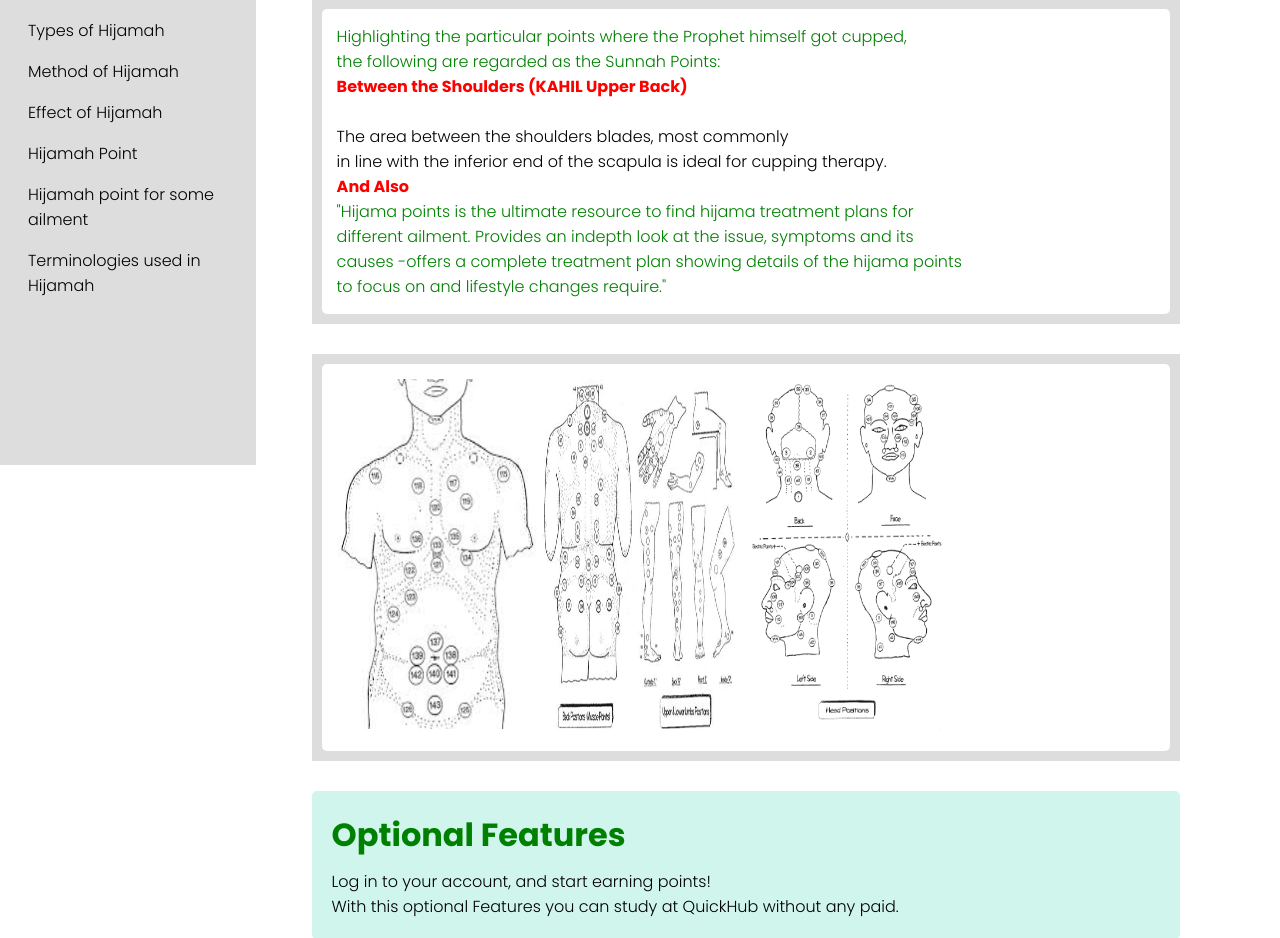
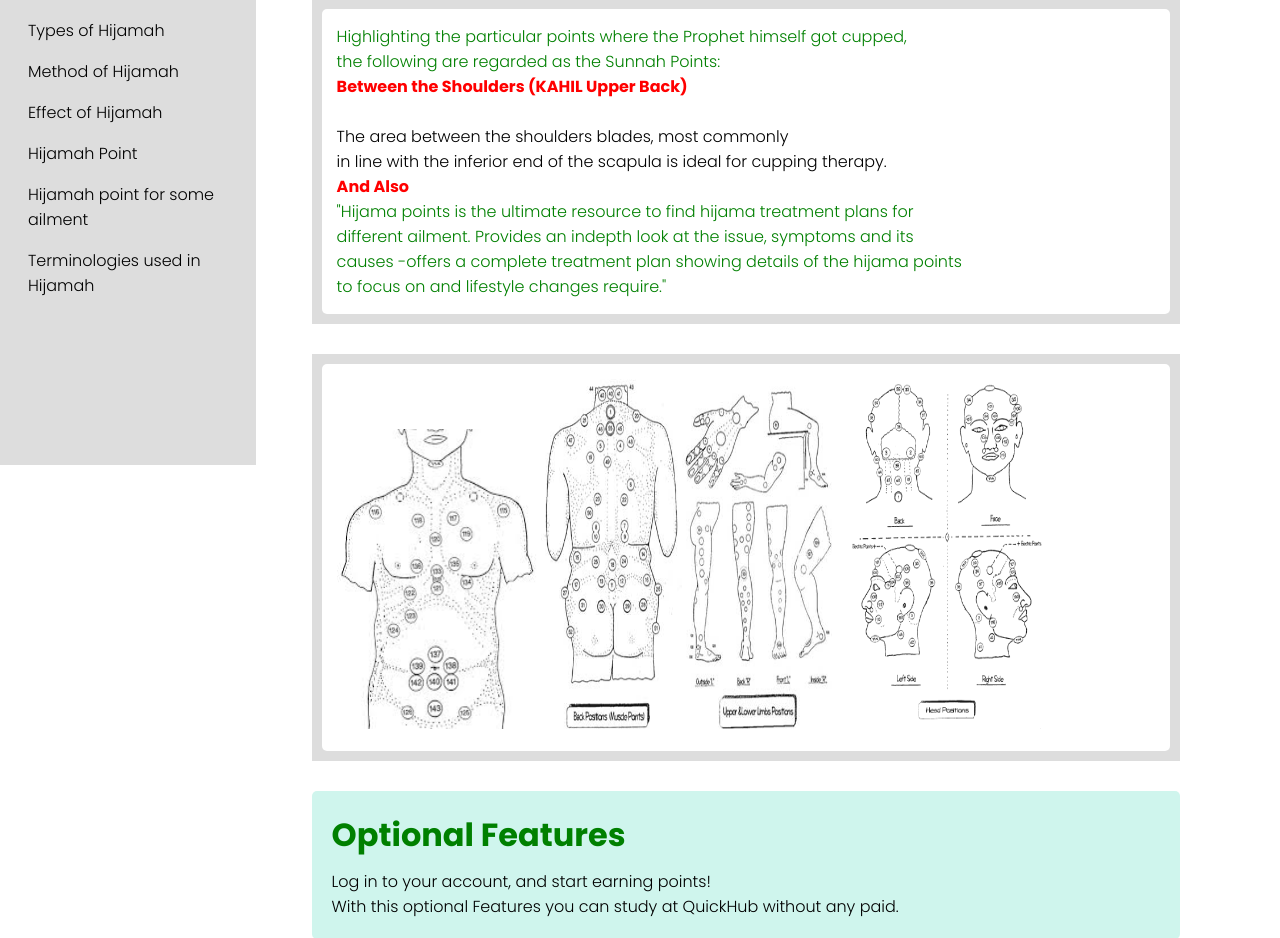
Before and after one commit to Herdham/QuickHub, a Django app: page /point/ in a window 1280 px wide. Shown: the part 335-1273 px from the top of the page. Run offline with Django 5.2, Linux system fonts and the light colour scheme; some web fonts are replaced.

Commit message:
more changes

```diff
--- a/QuickApp/templates/Template/allcourses/arabic_course/hijamah/hijamah_point.html
+++ b/QuickApp/templates/Template/allcourses/arabic_course/hijamah/hijamah_point.html
@@ -168,8 +168,8 @@
 
                             <div class="example">
                                 <div class="exampleinner">
-                                    <img src="{% static '/images/allcourses/H_images.jfif' %}" style="width: 200px; height: 350px;"  alt="">
-                                    <img src="{% static '/images/allcourses/H_Chiropractic-img4.jpg' %}" style="width: 200px; height: 350px;"  alt="">
+                                    <img src="{% static '/images/allcourses/H_images.jfif' %}" style="width: 200px; height: 300px;"  alt="">
+                                    <img src="{% static '/images/allcourses/H_Chiropractic-img4.jpg' %}" style="width: 300px; height: 350px;"  alt="">
                                     <img src="{% static '/images/allcourses/head-positions_large.gif' %}" style="width: 200px; height: 350px;" alt="">
                                 </div>
                             </div>
```
